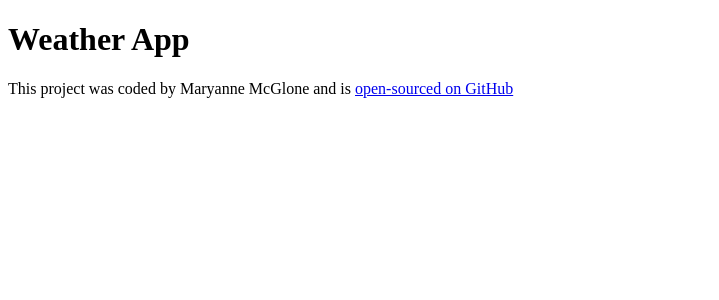
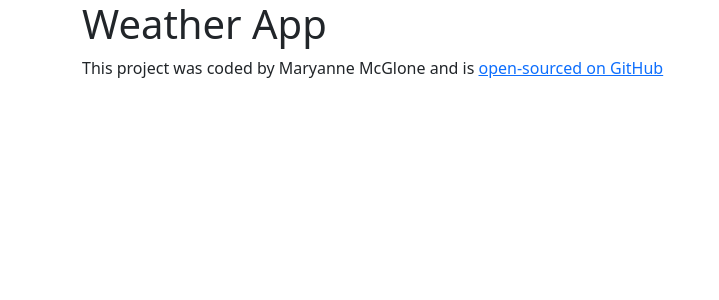
Before and after one commit to inksp0ts09/ReactWeatherProject, a React (Create React App) app: page / in a window 1280 px wide. Shown: the top 300 px of the page, without its empty margins (0-719 px from the left). Built offline with nearby package versions, Linux system fonts and the light colour scheme.

Commit message:
added bootstrap

```diff
--- a/package.json
+++ b/package.json
@@ -6,11 +6,14 @@
   "main": "src/index.js",
   "dependencies": {
     "axios": "0.27.2",
+    "bootstrap": "5.1.3",
+    "npm-bootstrap": "1.1.3",
     "prop-types": "15.8.1",
     "react": "18.0.0",
     "react-animated-weather": "4.0.1",
     "react-dom": "18.0.0",
-    "react-scripts": "5.0.0"
+    "react-scripts": "5.0.0",
+    "reactstrap": "9.0.2"
   },
   "devDependencies": {
     "@babel/runtime": "7.13.8",
--- a/public/index.html
+++ b/public/index.html
@@ -24,6 +24,7 @@
     <noscript>
       You need to enable JavaScript to run this app.
     </noscript>
+
     <div id="root"></div>
   </body>
 </html>
--- a/src/App.js
+++ b/src/App.js
@@ -4,6 +4,7 @@
 export default function App() {
   return (
     <div className="App">
+      <div className="container">
         <Weather />
         <h1>Weather App</h1>
 
@@ -18,5 +19,6 @@
           </a>
         </footer>
       </div>
+    </div>
   );
 }
--- a/src/index.js
+++ b/src/index.js
@@ -1,7 +1,10 @@
 import { StrictMode } from "react";
 import { createRoot } from "react-dom/client";
+import { Container, Row, Col } from "reactstrap";
 
 import App from "./App";
+
+import "bootstrap/dist/css/bootstrap.css";
 
 const rootElement = document.getElementById("root");
 const root = createRoot(rootElement);
```
Lines whose indentation alone changed are shown as unchanged.
